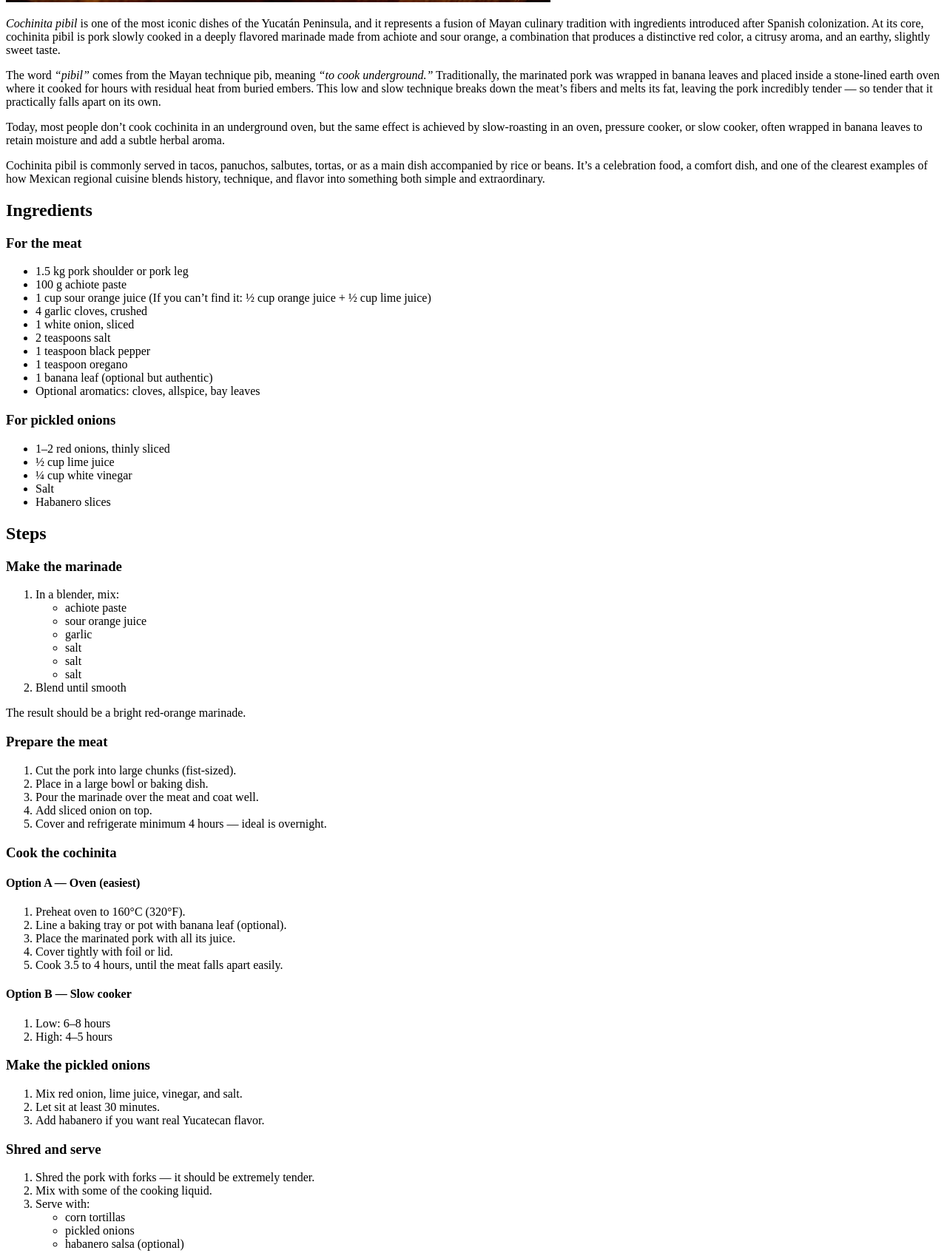
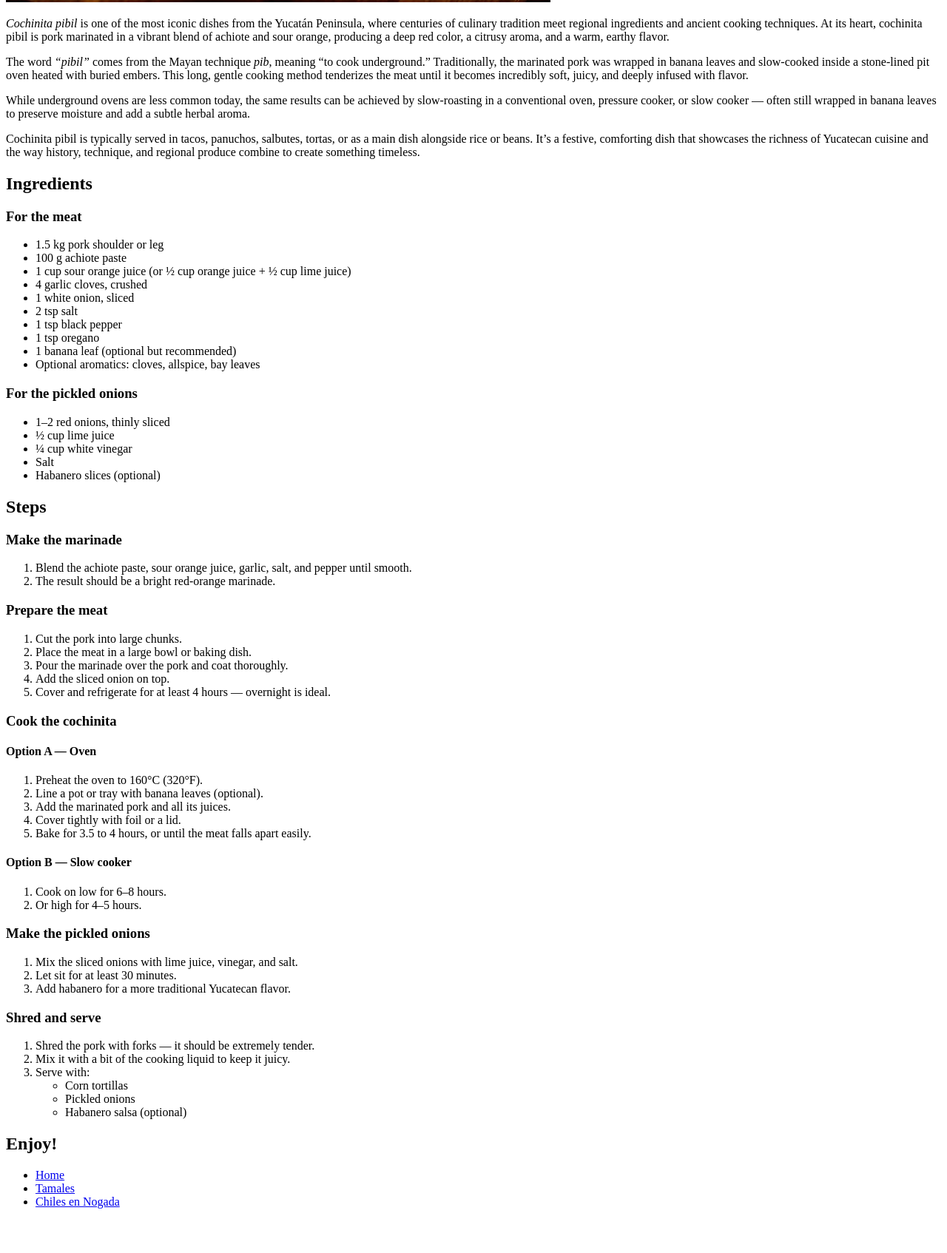
Before and after one commit to vdevxxii/odin-recipes, a plain HTML site: page recipes/cochinita-pibil.html in a window 1280 px wide. Shown: the part 997-2691 px from the top of the page at 74% size. After the commit the page ends 2647 px from the top, so only its background shows below. Drawn offline with Linux system fonts and the light colour scheme.

```diff
--- a/recipes/cochinita-pibil.html
+++ b/recipes/cochinita-pibil.html
@@ -2,106 +2,101 @@
 <html lang="en">
 <head>
     <meta charset="UTF-8">
-    <meta name="viewport" content="width=, initial-scale=1.0">
-    <title>Document</title>
+    <meta name="viewport" content="width=device-width, initial-scale=1.0">
+    <title>Cochinita Pibil</title>
 </head>
 <body>
     <h1>Cochinita Pibil</h1>
 
     <img src="../images/cochinitapibil.png">
 
-    <p><em>Cochinita pibil</em> is one of the most iconic dishes of the Yucatán Peninsula, and it represents a fusion of Mayan culinary tradition with ingredients introduced after Spanish colonization. At its core, cochinita pibil is pork slowly cooked in a deeply flavored marinade made from achiote and sour orange, a combination that produces a distinctive red color, a citrusy aroma, and an earthy, slightly sweet taste.</p>
-    <p>The word <em>“pibil”</em> comes from the Mayan technique pib, meaning <em>“to cook underground.”</em> Traditionally, the marinated pork was wrapped in banana leaves and placed inside a stone-lined earth oven where it cooked for hours with residual heat from buried embers. This low and slow technique breaks down the meat’s fibers and melts its fat, leaving the pork incredibly tender — so tender that it practically falls apart on its own.</p>
-    <p>Today, most people don’t cook cochinita in an underground oven, but the same effect is achieved by slow-roasting in an oven, pressure cooker, or slow cooker, often wrapped in banana leaves to retain moisture and add a subtle herbal aroma.</p>
-    <p>Cochinita pibil is commonly served in tacos, panuchos, salbutes, tortas, or as a main dish accompanied by rice or beans. It’s a celebration food, a comfort dish, and one of the clearest examples of how Mexican regional cuisine blends history, technique, and flavor into something both simple and extraordinary.</p>
+    <p><em>Cochinita pibil</em> is one of the most iconic dishes from the Yucatán Peninsula, where centuries of culinary tradition meet regional ingredients and ancient cooking techniques. At its heart, cochinita pibil is pork marinated in a vibrant blend of achiote and sour orange, producing a deep red color, a citrusy aroma, and a warm, earthy flavor.</p>
+
+    <p>The word <em>“pibil”</em> comes from the Mayan technique <em>pib</em>, meaning “to cook underground.” Traditionally, the marinated pork was wrapped in banana leaves and slow-cooked inside a stone-lined pit oven heated with buried embers. This long, gentle cooking method tenderizes the meat until it becomes incredibly soft, juicy, and deeply infused with flavor.</p>
+
+    <p>While underground ovens are less common today, the same results can be achieved by slow-roasting in a conventional oven, pressure cooker, or slow cooker — often still wrapped in banana leaves to preserve moisture and add a subtle herbal aroma.</p>
+
+    <p>Cochinita pibil is typically served in tacos, panuchos, salbutes, tortas, or as a main dish alongside rice or beans. It’s a festive, comforting dish that showcases the richness of Yucatecan cuisine and the way history, technique, and regional produce combine to create something timeless.</p>
 
     <h2>Ingredients</h2>
 
     <h3>For the meat</h3>
     <ul>
-        <li>1.5 kg pork shoulder or pork leg</li>
+        <li>1.5 kg pork shoulder or leg</li>
         <li>100 g achiote paste</li>
-        <li>1 cup sour orange juice (If you can’t find it: ½ cup orange juice + ½ cup lime juice)</li>
+        <li>1 cup sour orange juice (or ½ cup orange juice + ½ cup lime juice)</li>
         <li>4 garlic cloves, crushed</li>
         <li>1 white onion, sliced</li>
-        <li>2 teaspoons salt</li>
-        <li>1 teaspoon black pepper</li>
-        <li>1 teaspoon oregano</li>
-        <li>1 banana leaf (optional but authentic)</li>
+        <li>2 tsp salt</li>
+        <li>1 tsp black pepper</li>
+        <li>1 tsp oregano</li>
+        <li>1 banana leaf (optional but recommended)</li>
         <li>Optional aromatics: cloves, allspice, bay leaves</li>
     </ul>
 
-    <h3>For pickled onions</h3>
+    <h3>For the pickled onions</h3>
     <ul>
         <li>1–2 red onions, thinly sliced</li>
         <li>½ cup lime juice</li>
         <li>¼ cup white vinegar</li>
         <li>Salt</li>
-        <li>Habanero slices</li>
+        <li>Habanero slices (optional)</li>
     </ul>
 
     <h2>Steps</h2>
 
     <h3>Make the marinade</h3>
     <ol>
-        <li>In a blender, mix:</li>
-        <ul>
-            <li>achiote paste</li>
-            <li>sour orange juice</li>
-            <li>garlic</li>
-            <li>salt</li>
-            <li>salt</li>
-            <li>salt</li>
-        </ul>
-        <li>Blend until smooth</li>
+        <li>Blend the achiote paste, sour orange juice, garlic, salt, and pepper until smooth.</li>
+        <li>The result should be a bright red-orange marinade.</li>
     </ol>
-    <p>The result should be a bright red-orange marinade.</p>
 
     <h3>Prepare the meat</h3>
     <ol>
-        <li>Cut the pork into large chunks (fist-sized).</li>
-        <li>Place in a large bowl or baking dish.</li>
-        <li>Pour the marinade over the meat and coat well.</li>
-        <li>Add sliced onion on top.</li>
-        <li>Cover and refrigerate minimum 4 hours — ideal is overnight.</li>
+        <li>Cut the pork into large chunks.</li>
+        <li>Place the meat in a large bowl or baking dish.</li>
+        <li>Pour the marinade over the pork and coat thoroughly.</li>
+        <li>Add the sliced onion on top.</li>
+        <li>Cover and refrigerate for at least 4 hours — overnight is ideal.</li>
     </ol>
 
     <h3>Cook the cochinita</h3>
-    <h4>Option A — Oven (easiest)</h4>
+
+    <h4>Option A — Oven</h4>
     <ol>
-        <li>Preheat oven to 160°C (320°F).</li>
-        <li>Line a baking tray or pot with banana leaf (optional).</li>
-        <li>Place the marinated pork with all its juice.</li>
-        <li>Cover tightly with foil or lid.</li>
-        <li>Cook 3.5 to 4 hours, until the meat falls apart easily.</li>
+        <li>Preheat the oven to 160°C (320°F).</li>
+        <li>Line a pot or tray with banana leaves (optional).</li>
+        <li>Add the marinated pork and all its juices.</li>
+        <li>Cover tightly with foil or a lid.</li>
+        <li>Bake for 3.5 to 4 hours, or until the meat falls apart easily.</li>
     </ol>
 
     <h4>Option B — Slow cooker</h4>
     <ol>
-        <li>Low: 6–8 hours</li>
-        <li>High: 4–5 hours</li>
+        <li>Cook on low for 6–8 hours.</li>
+        <li>Or high for 4–5 hours.</li>
     </ol>
 
     <h3>Make the pickled onions</h3>
     <ol>
-        <li>Mix red onion, lime juice, vinegar, and salt.</li>
-        <li>Let sit at least 30 minutes.</li>
-        <li>Add habanero if you want real Yucatecan flavor.</li>
+        <li>Mix the sliced onions with lime juice, vinegar, and salt.</li>
+        <li>Let sit for at least 30 minutes.</li>
+        <li>Add habanero for a more traditional Yucatecan flavor.</li>
     </ol>
 
     <h3>Shred and serve</h3>
     <ol>
         <li>Shred the pork with forks — it should be extremely tender.</li>
-        <li>Mix with some of the cooking liquid.</li>
+        <li>Mix it with a bit of the cooking liquid to keep it juicy.</li>
         <li>Serve with:</li>
         <ul>
-            <li>corn tortillas</li>
-            <li>pickled onions</li>
-            <li>habanero salsa (optional)</li>
+            <li>Corn tortillas</li>
+            <li>Pickled onions</li>
+            <li>Habanero salsa (optional)</li>
         </ul>
     </ol>
 
-
+    <h2>Enjoy!</h2>
 
     <ul>
         <li><a href="../index.html">Home</a></li>
```
Also changed, not shown: index.html (+1 -1 lines), recipes/chiles-en-nogada.html (+36 -33 lines), recipes/tamales.html (+74 -10 lines), 1 other file.
